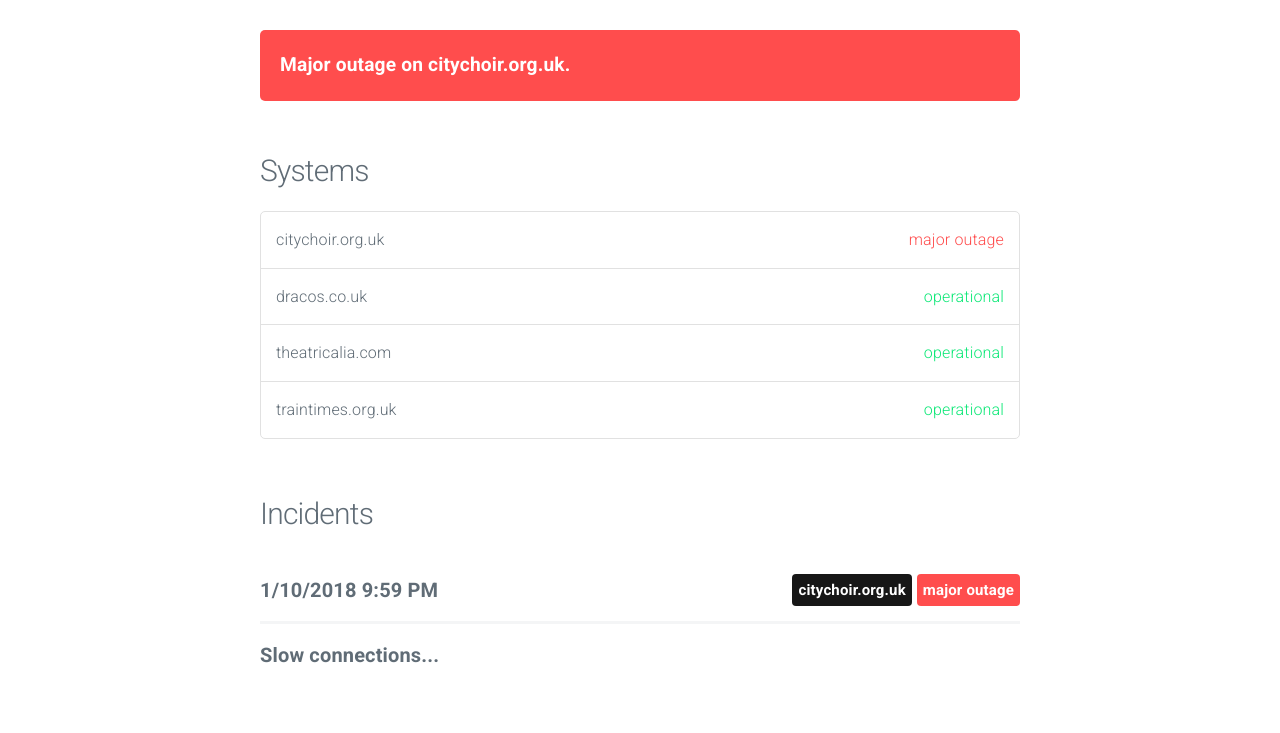
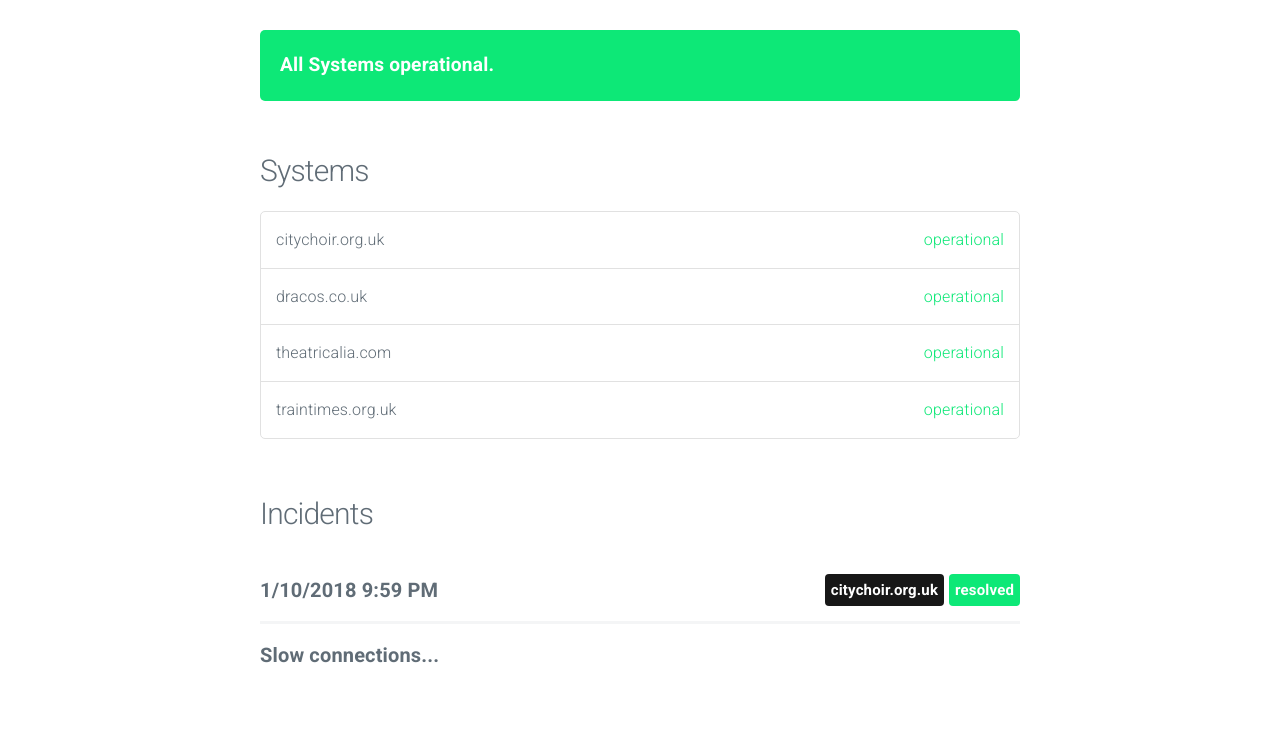
Before and after one commit to dracos/statuspage, a plain HTML site: page index.html in a window 1280 px wide. Shown: the part 55-788 px from the top of the page. Drawn offline with nearby package versions, Linux system fonts and the light colour scheme; no server answers.

Commit message:
update index

```diff
--- a/index.html
+++ b/index.html
@@ -29,18 +29,16 @@
 
 			<section class="container" id="main">
 
-
-					<div class="panel major outage">
-						<span data-l10n-id="Major-outage">Major outage</span> <span data-l10n-id="on">on</span> citychoir.org.uk.
+					<div class="panel operational" data-l10n-id="systems-operational">
+						All Systems operational.
 					</div>
-
 
 
 				<h4 data-l10n-id="systems">Systems</h4>
 				<ul class="systems">
 
 					<li>
-						citychoir.org.uk <span class="status major outage" data-l10n-id="major-outage">major outage</span>
+						citychoir.org.uk <span class="status operational" data-l10n-id="operational">operational</span>
 					</li>
 
 					<li>
@@ -64,7 +62,7 @@
 						<span class="date moment">2018-01-10 21:59:58 UTC</span>
 
 
-							<span class="label major outage float-right" data-l10n-id="major-outage">major outage</span>
+							<span class="label operational float-right" data-l10n-id="resolved">resolved</span>
 
 
 							<span class="label system float-right">citychoir.org.uk</span>
```
